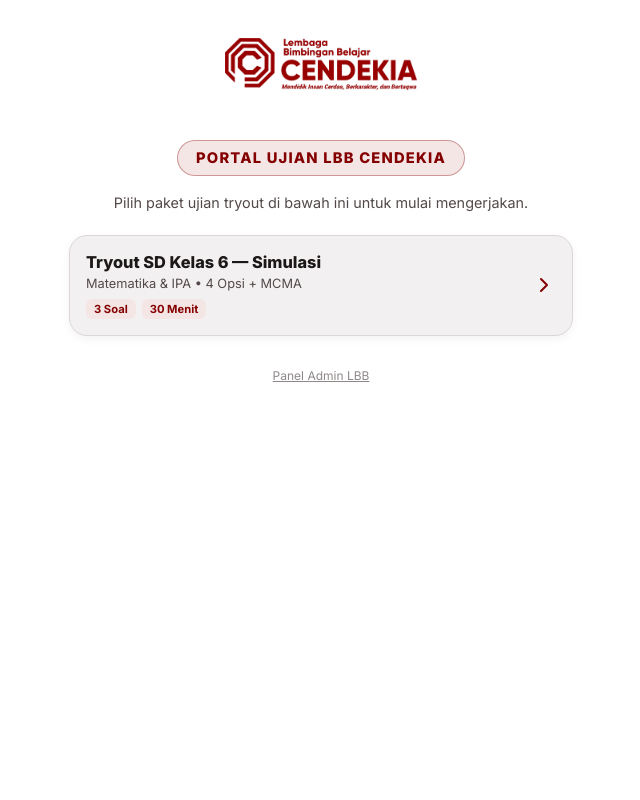
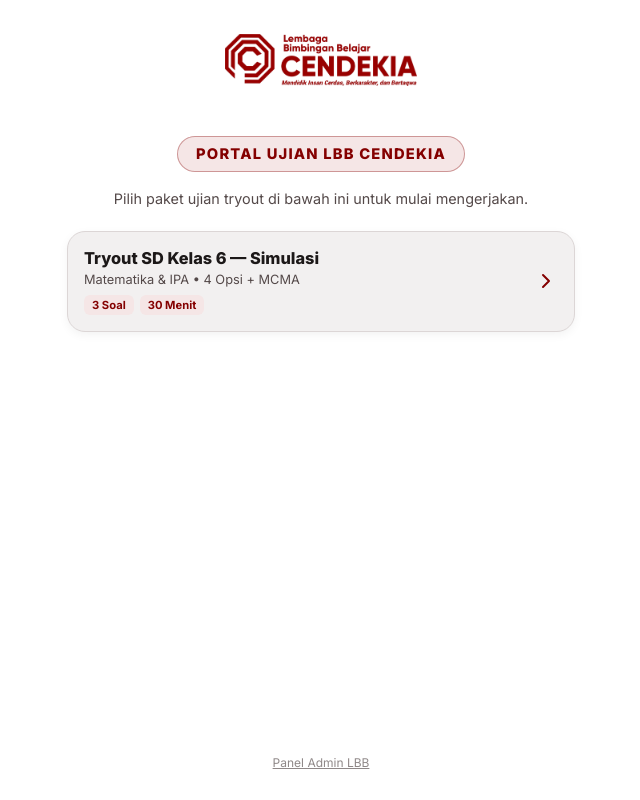
Before and after one commit to lbbcendekia/e-cendekia, a plain HTML site: page index.html in a window 1280 px wide. Shown: the whole page, without its empty margins (319-959 px from the left). Drawn offline with nearby package versions, Linux system fonts and the light colour scheme.

Commit message:
Add files via upload

```diff
--- a/css/style.css
+++ b/css/style.css
@@ -38,7 +38,21 @@ html, body {
 .container-narrow {
   max-width: 540px;
   margin: 0 auto;
-  padding: 28px 18px 60px;
+  padding: 24px 16px 48px;
+  width: 100%;
+}
+
+#homeScreen:not(.hidden) {
+  min-height: 100vh;
+  display: flex;
+  flex-direction: column;
+}
+
+#homeScreen .container-narrow {
+  flex: 1;
+  display: flex;
+  flex-direction: column;
+  padding-bottom: 16px;
 }
 
 .container-admin {
@@ -56,8 +70,8 @@ html, body {
 .brand-logo-wrap {
   display: flex;
   justify-content: center;
-  margin-top: 10px;    /* Menurunkan posisi logo dari atas layar */
-  margin-bottom: 50px; /* Jarak ke badge di bawahnya */
+  margin-top: 10px;
+  margin-bottom: 50px;
 }
 
 .brand-logo-img {
@@ -108,10 +122,10 @@ html, body {
   display: inline-block;
   background: var(--primary-soft);
   color: var(--primary);
-  font-size: 0.92rem;       /* Diperbesar dari 0.72rem (~11.5px) menjadi ~14.7px */
+  font-size: 0.92rem;
   font-weight: 800;
   letter-spacing: 1.2px;
-  padding: 8px 18px;        /* Ruang dalam kapsul diperbesar agar seimbang */
+  padding: 8px 18px;
   border-radius: 24px;
   border: 1.5px solid rgba(132, 0, 0, 0.35);
   margin-bottom: 12px;
@@ -184,8 +198,10 @@ html, body {
 }
 
 .admin-footer-link {
+  margin-top: auto;
+  padding-top: 32px;
+  padding-bottom: 8px;
   text-align: center;
-  margin-top: 26px;
 }
 
 .btn-link-subtle {
@@ -739,14 +755,6 @@ input:focus, select:focus, textarea:focus {
   opacity: 0.85;
 }
 
-.sync-status-banner {
-  background: rgba(255, 255, 255, 0.16);
-  padding: 9px 12px;
-  border-radius: 10px;
-  font-size: 0.8rem;
-  font-weight: 600;
-}
-
 .res-stats-row {
   display: grid;
   grid-template-columns: repeat(3, 1fr);
```
